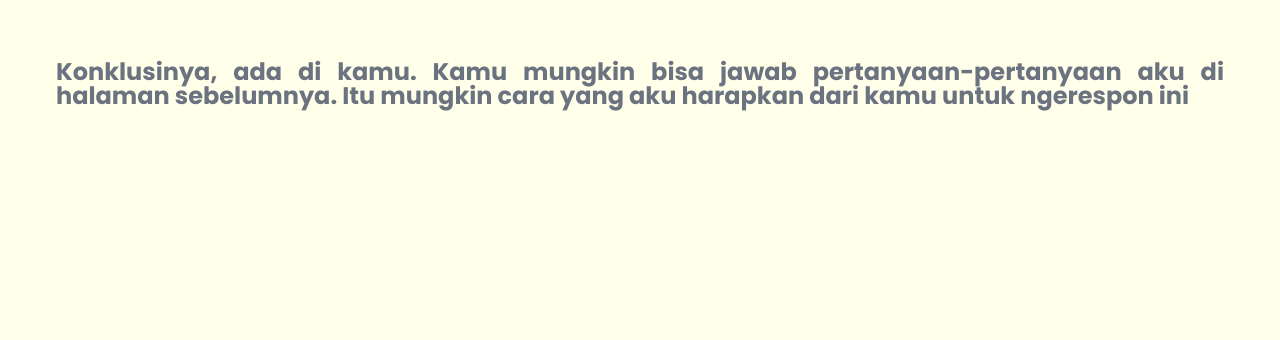
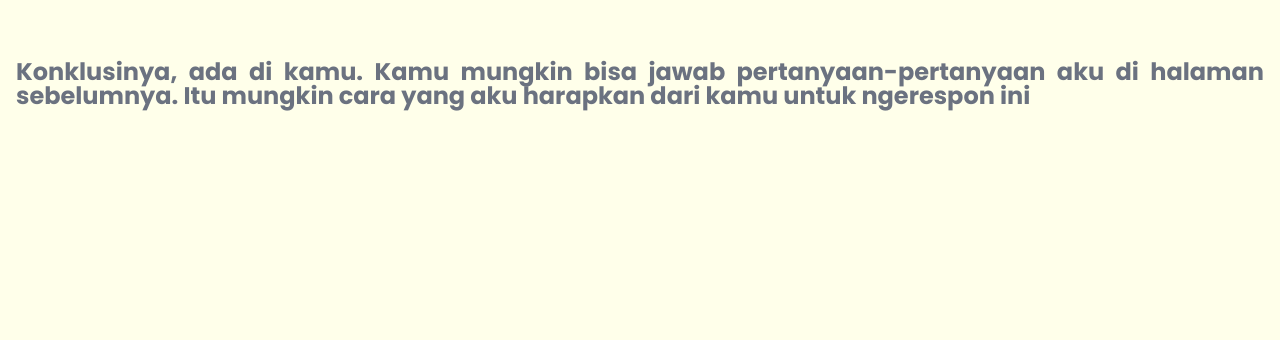
Before and after one commit to UbayAbdll/ubayabdll.github.io, a plain HTML site: page last.html in a window 1280 px wide. Shown: the part 1140-1480 px from the top of the page. Drawn offline with nearby package versions, Linux system fonts and the light colour scheme.

Commit message:
Update styles.css

```diff
--- a/styles.css
+++ b/styles.css
@@ -7,7 +7,7 @@
   --text-dark: #1f2937;
   --text-light: #6b7280;
   --extra-light: #ffffea;
-  --max-width: 1200px;
+  --max-width: 4000px;
 }
 
 * {
@@ -127,7 +127,7 @@ button:hover {
   background-color: #fff4d5;
 }
 
-@media (width < 2560px) {
+@media (width < 4000px) {
   .section__container {
     padding: 10rem 1rem 5rem 1rem;
     text-align: justify;
```
